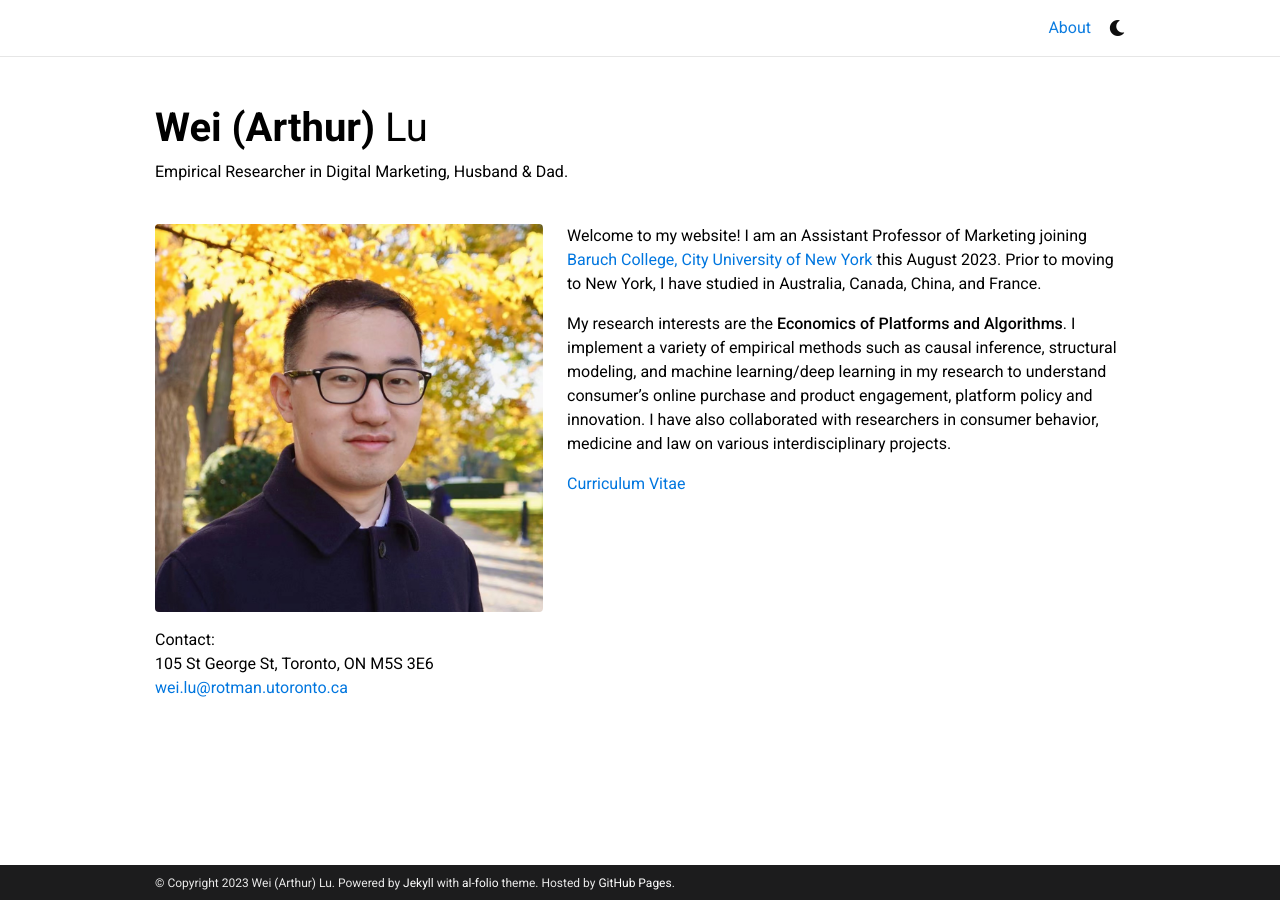
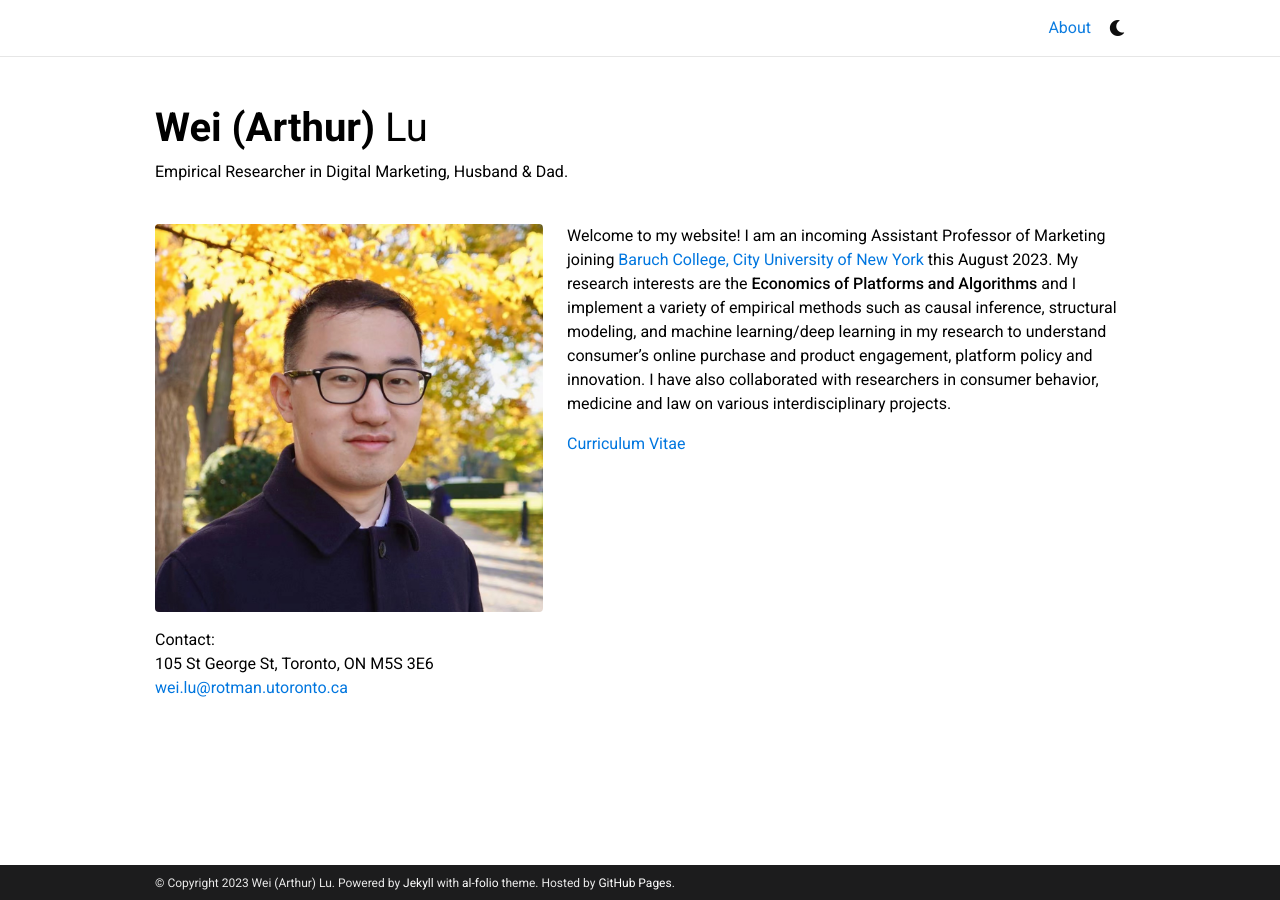
Before and after one commit to weilu-mkt/weilu-mkt.github.io, a Jekyll site: the page built from _pages/about.md, in a window 1280 px wide. Built offline with Jekyll 4.4.1, drawn with Linux system fonts in a browser that asks for light colours; full-size pictures stand in for the smaller copies a plugin makes; comment, search, counter and statistics services are not loaded; a style sheet for code colours, icons or effects is not loaded.

Commit message:
Update about.md

```diff
--- a/_pages/about.md
+++ b/_pages/about.md
@@ -18,10 +18,10 @@
 selected_papers: false # includes a list of papers marked as "selected={true}"
 social: false  # includes social icons at the bottom of the page
 ---
-Welcome to my website! I am an Assistant Professor of Marketing joining <a href='https://www.baruch.cuny.edu/'>Baruch College, City University of New York</a> this August 2023. Prior to moving to New York, I have studied in Australia, Canada, China, and France.
+Welcome to my website! I am an incoming Assistant Professor of Marketing joining <a href='https://www.baruch.cuny.edu/'>Baruch College, City University of New York</a> this August 2023. My research interests are the **Economics of Platforms and Algorithms** and I implement a variety of empirical methods such as causal inference, structural modeling, and machine learning/deep learning in my research to understand consumer's online purchase and product engagement, platform policy and innovation. I have also collaborated with researchers in consumer behavior, medicine and law on various interdisciplinary projects.
 
 <!-- and my supervisor is <a href='https://www.avigoldfarb.com/'>Avi Goldfarb</a>.  -->
 
-My research interests are the **Economics of Platforms and Algorithms**. I implement a variety of empirical methods such as causal inference, structural modeling, and machine learning/deep learning in my research to understand consumer's online purchase and product engagement, platform policy and innovation. I have also collaborated with researchers in consumer behavior, medicine and law on various interdisciplinary projects.
+
 
 [Curriculum Vitae](/assets/pdf/CV_20230329.pdf)
```
